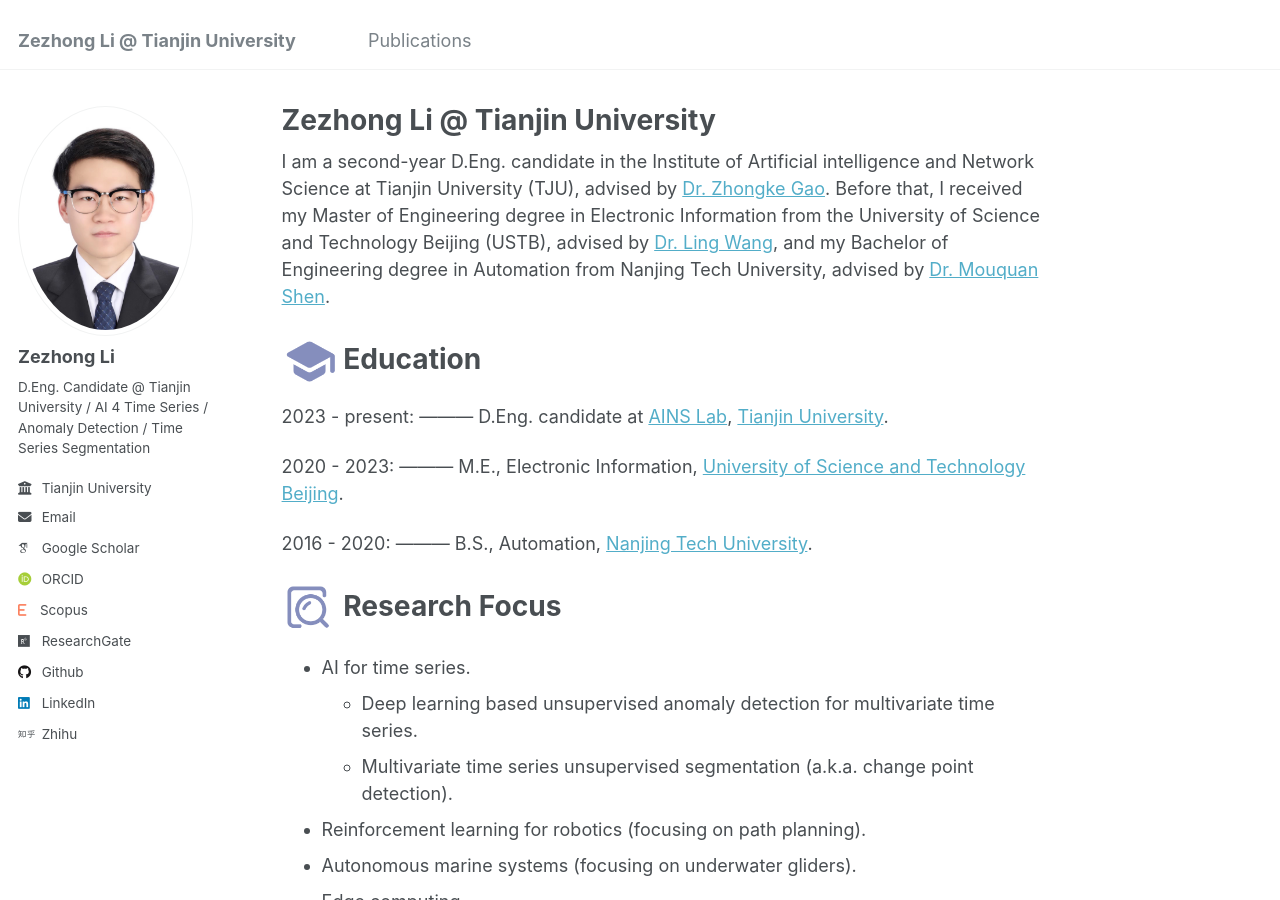
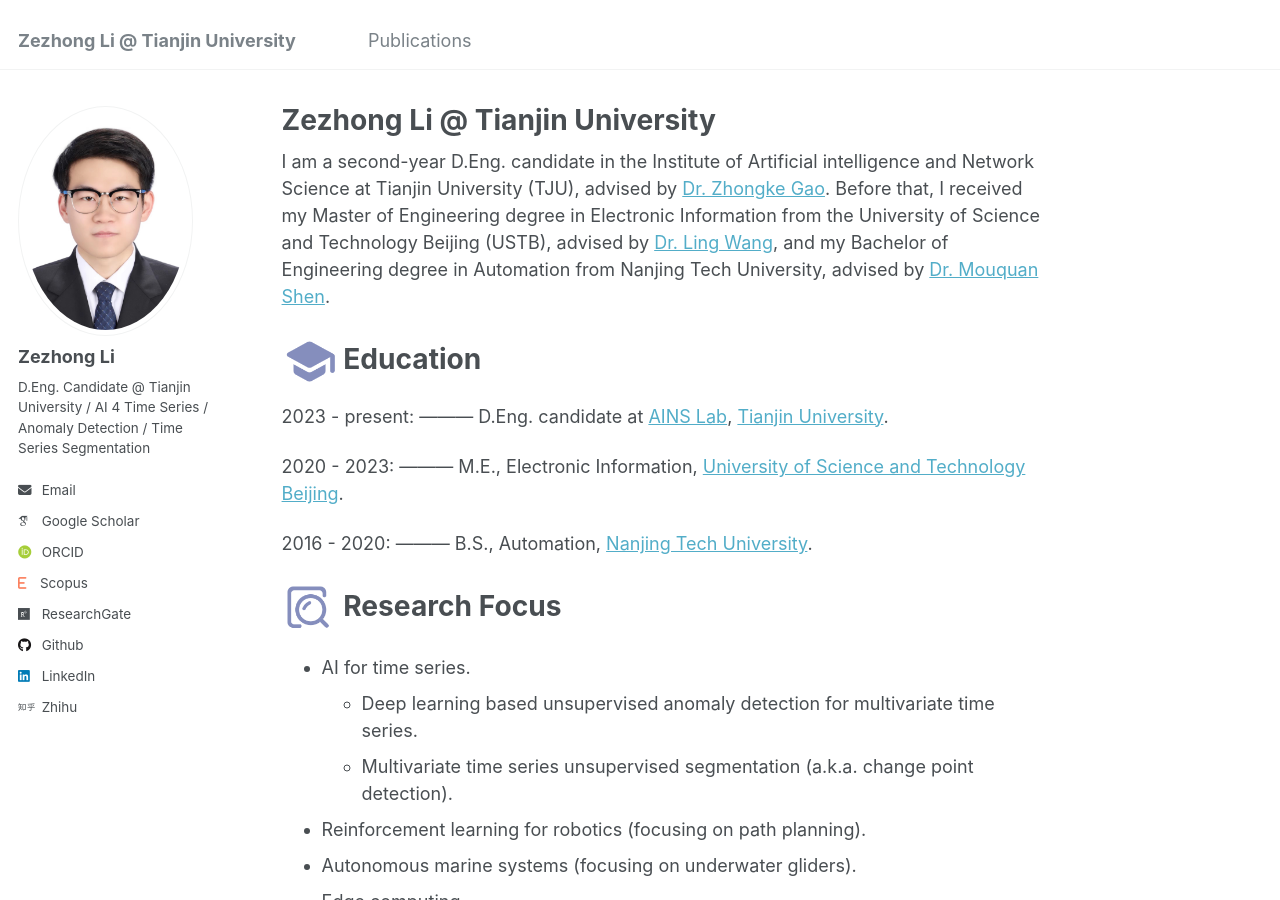
Before and after one commit to lzz19980125/lzz19980125.github.io, a Jekyll site: the page built from _pages/about.md, in a window 1280 px wide and 900 px high. Built offline with Jekyll 4.4.1, drawn with Linux system fonts in a browser that asks for light colours; some web fonts are replaced.

Commit message:
Update _config.yml

```diff
--- a/_config.yml
+++ b/_config.yml
@@ -26,7 +26,7 @@ author:
   pronouns         : # example: "she/her"
   bio              : "D.Eng. Candidate @ Tianjin University / AI 4 Time Series / Anomaly Detection / Time Series Segmentation"
   location         : # URL
-  employer         : "Tianjin University"
+  employer         : # URL
   uri              : # URL
   email            : "lizz1998@tju.edu.cn"
 
```
